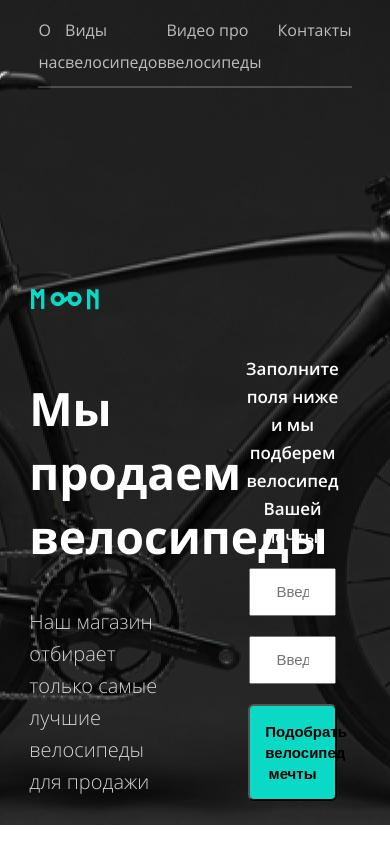
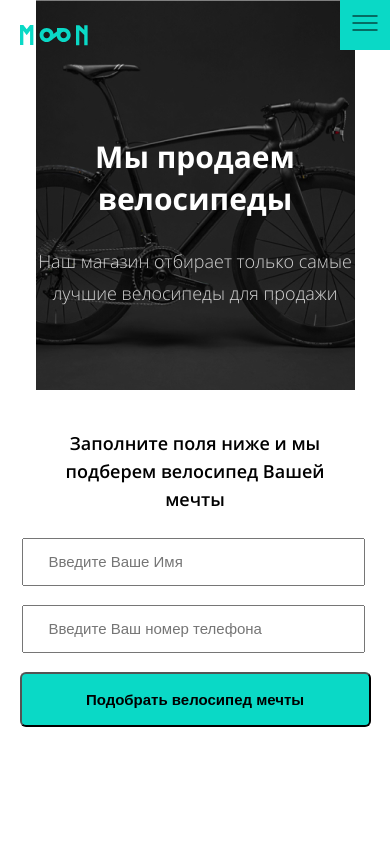
Before and after one commit to olga2102/bikes, a website: page source/index.html in a window 390 px wide. Drawn offline with nearby package versions, Linux system fonts and the light colour scheme; files that its build step writes are made by us from their sources.

Commit message:
header for tablet and mobile

```diff
--- a/source/index.html
+++ b/source/index.html
@@ -15,7 +15,7 @@
     <a class="header__logo logo">
       <img src="img/logo.svg" width="68" height="20" alt="Логотип магазина велосипедов">
     </a>
-    <button type="button" aria-label="Переключение меню"></button>
+    <button class="toggle toggle--closed" type="button" aria-label="Переключение меню"></button>
     <nav class="main-nav">
       <ul class="main-nav__list main-nav__list--open">
         <li>
@@ -48,7 +48,7 @@
       </div>
       <div class="sale__wrapper">
         <form class="form">
-          <p>Заполните поля ниже и мы подберем велосипед Вашей мечты!</p>
+          <p>Заполните поля ниже и мы подберем велосипед Вашей мечты</p>
           <fieldset class="form__fieldset">
             <label class="visually-hidden" for="name"></label>
             <input type="text" id="name" name="name" placeholder="Введите Ваше Имя"
--- a/source/sass/blocks/form.scss
+++ b/source/sass/blocks/form.scss
@@ -2,11 +2,30 @@
   display: flex;
   flex-direction: column;
   align-items: center;
+  width: 85%;
+  margin-left: auto;
+
+  @media (max-width: $tablet-width) {
+    margin: 70px auto;
+  }
+
+  @media (max-width: $mobile-width) {
+    margin: 120px auto;
+    width: 100%;
+  }
 }
 
 .form__fieldset {
   border: none;
-  padding: 0 17%;
+  padding: 0 4%;
+
+  @media (max-width: $tablet-width) {
+    padding: 0 8.5%;
+  }
+
+  @media (max-width: $mobile-width) {
+    padding: 0;
+  }
 }
 
 .form p {
@@ -15,14 +34,26 @@
   line-height: 28px;
   text-align: center;
   opacity: 1;
-  padding: 0 17%;
+  padding: 0 4%;
+  margin-bottom: 25px;
+
+  @media (max-width: $tablet-width) {
+    font-size: 18px;
+    line-height: 28px;
+    color: $basic-black;
+    padding: 0 7%;
+  }
+
+  @media (max-width: $mobile-width) {
+    padding: 0 5%;
+  }
 }
 
 .form__fieldset input {
-  width: 100%;
+  width: 99%;
   font-size: 15px;
   line-height: 24px;
-  margin-bottom: 20px;
+  margin-bottom: 19px;
   padding: 10px 25px;
 }
 
@@ -32,7 +63,15 @@
   font-size: 15px;
   line-height: 21px;
   background-color: $blue;
-  width: 65%;
+  width: 91%;
   border-radius: 6px;
   padding: 15px;
+
+  @media (max-width: $tablet-width) {
+    width: 85%;
+  }
+
+  @media (max-width: $mobile-width) {
+    width: 100%;
+  }
 }
--- a/source/sass/blocks/header.scss
+++ b/source/sass/blocks/header.scss
@@ -4,22 +4,57 @@
   overflow: hidden;
   background-image: url("../img/bike.jpg");
   background-repeat: no-repeat;
-  background-position-x: 50%;
-  // background-size: 779px;
   background-color: $background-grey;
+  background-position-x: center;
   min-height: 825px;
+
+  @media (max-width: $tablet-width) {
+    background-image: url("../img/bike_tablet.jpg");
+    background-color: $basic-white;
+    min-height: 700px;
+  }
+
+  @media (max-width: $mobile-width) {
+    background-image: url("../img/bike_mobile.jpg");
+    background-color: $basic-white;
+    min-height: 780px;
+  }
 }
 
 .header__wrapper {
-  margin: 1% 6%;
+  margin: 1% 19.5%;
+
+  @media (max-width: $tablet-width) {
+    display: flex;
+    justify-content: space-between;
+    margin: 0;
+    flex-wrap: wrap;
+    margin-bottom: 74px;
+  }
+
+  @media (max-width: $mobile-width) {
+    margin-bottom: 30px;
+  }
 }
 
-.header__wrapper button {
-  display: none;
-}
+// .header__wrapper button {
+//   @include button-reset;
+//   display: none;
+//   position: relative;
+
+//   @media (max-width: $tablet-width) {
+//     display: block;
+//     // background-color: $blue;
+//   }
+// }
 
 .header__logo {
   position: absolute;
-  top: 35%;
-  left: 8%;
+  top: 38%;
+  left: 20%;
+
+  @media (max-width: $tablet-width) {
+    position: static;
+    padding: 25px 20px;
+  }
 }
--- a/source/sass/blocks/main-nav.scss
+++ b/source/sass/blocks/main-nav.scss
@@ -1,6 +1,13 @@
 .main-nav {
   padding: 0 15px;
   margin-bottom: 250px;
+
+  @media (max-width: $tablet-width) {
+    display: none;
+    width: 100%;
+    height: 100vw;
+    padding: 0;
+  }
 }
 
 .main-nav ul {
@@ -10,6 +17,10 @@
   justify-content: space-between;
   padding: 10px 0;
 
+  @media (max-width: $tablet-width) {
+    flex-direction: column;
+  }
+
   &::after {
     position: absolute;
     content: "";
@@ -17,6 +28,35 @@
     height: 0;
     border: 1px solid $light-grey;
     bottom: 0;
+
+    @media (max-width: $tablet-width) {
+      display: none;
+    }
+  }
+}
+
+.main-nav li {
+  @media (max-width: $tablet-width) {
+    position: relative;
+    background-color: $menu-grey;
+    padding: 2% 3%;
+    margin-bottom: 30px;
+
+    @media (max-width: $tablet-width) {
+      padding: 5% 3%;
+    }
+
+    &::after {
+      position: absolute;
+      content: "";
+      width: 12px;
+      height: 14px;
+      background-image: url("../img/shape.svg");
+      background-repeat: no-repeat;
+      right: 3%;
+      top: 50%;
+      transform: translate(0, -50%);
+    }
   }
 }
 
@@ -24,4 +64,10 @@
   font-size: 16px;
   line-height: 32px;
   color: $opacity-white;
+
+  @media (max-width: $tablet-width) {
+    font-size: 20px;
+    line-height: 140%;
+    color: $font-grey;
+  }
 }
--- a/source/sass/blocks/sale.scss
+++ b/source/sass/blocks/sale.scss
@@ -1,10 +1,25 @@
 .sale {
   display: flex;
-  justify-content: space-around;
+  justify-content: space-between;
+  margin: 0 19.5%;
+
+  @media (max-width: $tablet-width) {
+    flex-direction: column;
+    justify-content: center;
+    align-items: center;
+  }
+
+  @media (max-width: $mobile-width) {
+    margin: 0 5%;
+  }
 }
 
 .sale__wrapper {
-  width: 35%;
+  width: 48%;
+
+  @media (max-width: $tablet-width) {
+    width: 100%;
+  }
 }
 
 .sale__wrapper h2 {
@@ -12,6 +27,16 @@
   font-size: 46px;
   line-height: 64px;
   color: $basic-white;
+  margin: 0;
+  margin-bottom: 35px;
+  margin-top: 35px;
+
+  @media (max-width: $tablet-width) {
+    font-size: 30px;
+    line-height: 42px;
+    text-align: center;
+    margin-bottom: 25px;
+  }
 }
 
 .sale__wrapper p {
@@ -20,4 +45,11 @@
   line-height: 32px;
   color: $basic-white;
   opacity: 0.8;
+  margin: 0;
+
+  @media (max-width: $tablet-width) {
+    font-size: 18px;
+    line-height: 32px;
+    text-align: center;
+  }
 }
--- /dev/null
+++ b/source/sass/blocks/toggle.scss
@@ -0,0 +1,54 @@
+.toggle {
+  @include button-reset;
+  display: none;
+  position: relative;
+  width: 50px;
+  height: 50px;
+
+  @media (max-width: $tablet-width) {
+    display: flex;
+  }
+  // Кнопка при закрытом состоянии меню
+  &--closed {
+    justify-content: center;
+    align-items: center;
+    background-color: $blue;
+
+    &::after {
+      content: "";
+      width: 25px;
+      height: 1px;
+      position: absolute;
+      top: 30%;
+      right: 50%;
+      transform: translate(50%, 50%);
+      background-color: $basic-black;
+      box-shadow: 0 7px 0 0 $basic-black, 0 14px 0 0 $basic-black;
+    }
+  }
+
+  // Кнопка при открытом состоянии меню
+  &--opened {
+    display: flex;
+
+    &::before,
+    &::after {
+      content: "";
+      position: absolute;
+      width: 30px;
+      height: 2px;
+      background-color: $basic-white;
+      right: 20%;
+      top: 50%;
+    }
+
+    &::before {
+      transform: rotate(45deg);
+      box-shadow: none;
+    }
+
+    &::after {
+      transform: rotate(-45deg);
+    }
+  }
+}
--- a/source/sass/globals/variables.scss
+++ b/source/sass/globals/variables.scss
@@ -3,4 +3,7 @@ $opacity-white: rgba(255, 255, 255, 0.7);
 $basic-black: rgba(0, 0, 0, 1);
 $background-grey: rgba(28, 28, 28, 1);
 $light-grey: rgba(255, 255, 255, 0.2);
+$button-grey: rgb(218, 218, 218);
+$menu-grey:rgb(246, 246, 246);
+$font-grey: rgb(72, 73, 77);
 $blue: rgb(10, 217, 198);
--- a/source/sass/style.scss
+++ b/source/sass/style.scss
@@ -8,3 +8,4 @@
 @import "./blocks/page.scss";
 @import "./blocks/sale.scss";
 @import "./blocks/form.scss";
+@import "./blocks/toggle.scss";
```
Also changed, not shown: source/img/shape.svg (added).
